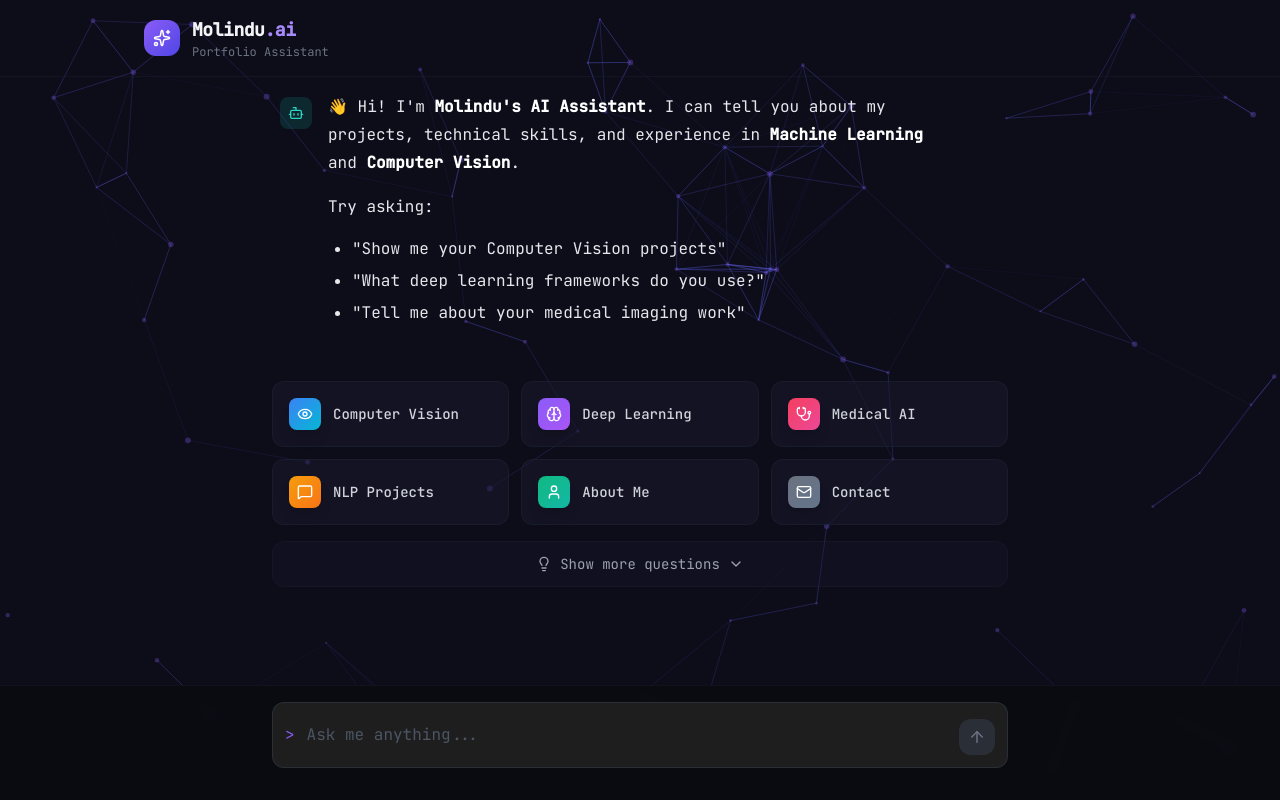
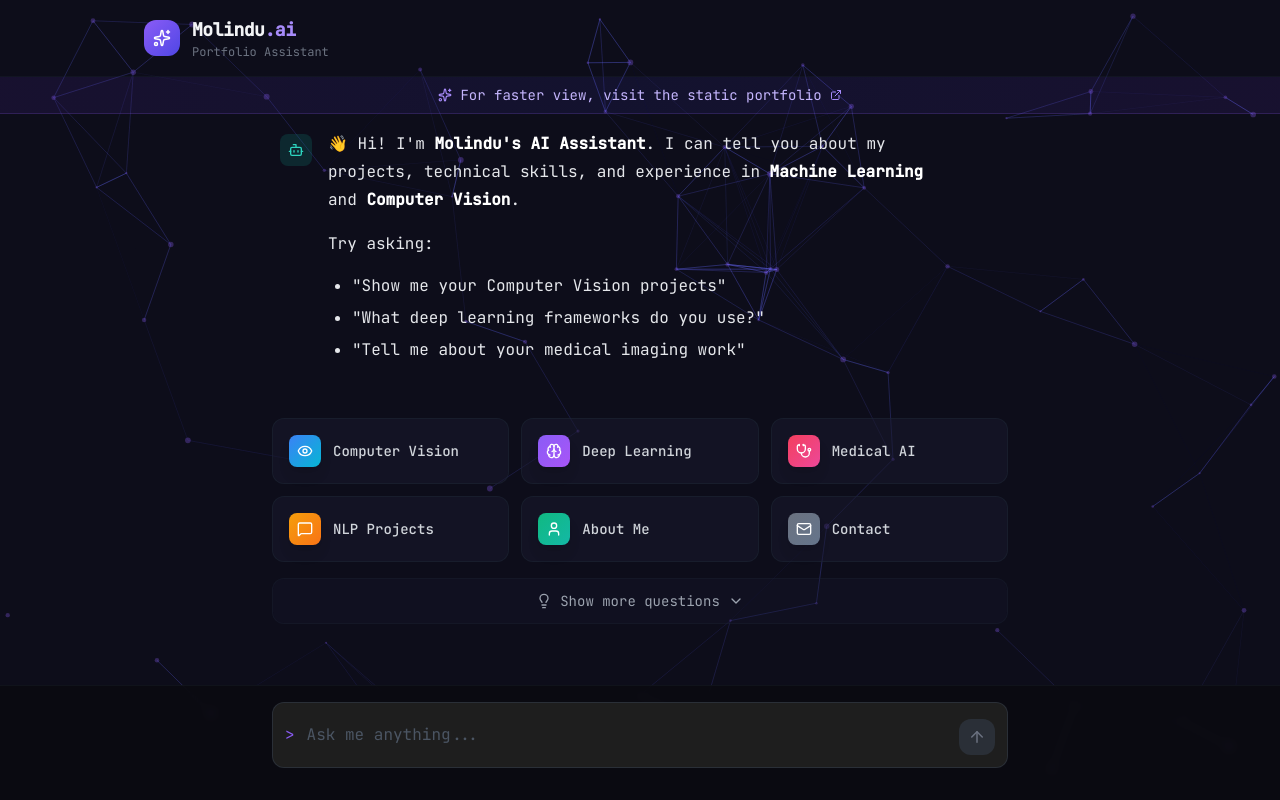
Before and after one commit to molindu-achintha/molindu-achintha, a React (Vite) app: page / in a window 1280 px wide. Built offline with nearby package versions, Linux system fonts and the light colour scheme.

Commit message:
feat: Add quick access banner with external link to static portfolio.

```diff
--- a/src/components/ChatInterface.jsx
+++ b/src/components/ChatInterface.jsx
@@ -4,7 +4,7 @@ import ChatInput from './Chat/ChatInput';
 import SuggestionCards from './Chat/SuggestionCards';
 import { sendMessageToBackend } from '../services/gemini';
 import { motion } from 'framer-motion';
-import { Sparkles, Bot } from 'lucide-react';
+import { Sparkles, Bot, ExternalLink } from 'lucide-react';
 
 const ChatInterface = () => {
     const [messages, setMessages] = useState([
@@ -64,6 +64,22 @@ const ChatInterface = () => {
                 </div>
             </header>
 
+            {/* Quick Access Banner */}
+            <div className="flex-shrink-0 bg-gradient-to-r from-violet-600/10 via-indigo-600/10 to-violet-600/10 border-b border-violet-500/20">
+                <div className="max-w-5xl mx-auto px-3 sm:px-4 py-2">
+                    <a
+                        href="https://molindu-achintha.github.io/"
+                        target="_blank"
+                        rel="noopener noreferrer"
+                        className="flex items-center justify-center gap-2 text-xs sm:text-sm text-violet-300 hover:text-violet-200 transition-colors"
+                    >
+                        <Sparkles size={14} className="text-violet-400" />
+                        <span>For faster view, visit the static portfolio</span>
+                        <ExternalLink size={12} className="text-violet-400" />
+                    </a>
+                </div>
+            </div>
+
             {/* Messages Area - Scrollable */}
             <main className="flex-1 overflow-y-auto overscroll-contain">
                 <div className="min-h-full pb-4">
```
Also changed, not shown: 1 other file (tests, documents, lock files or other folders).
